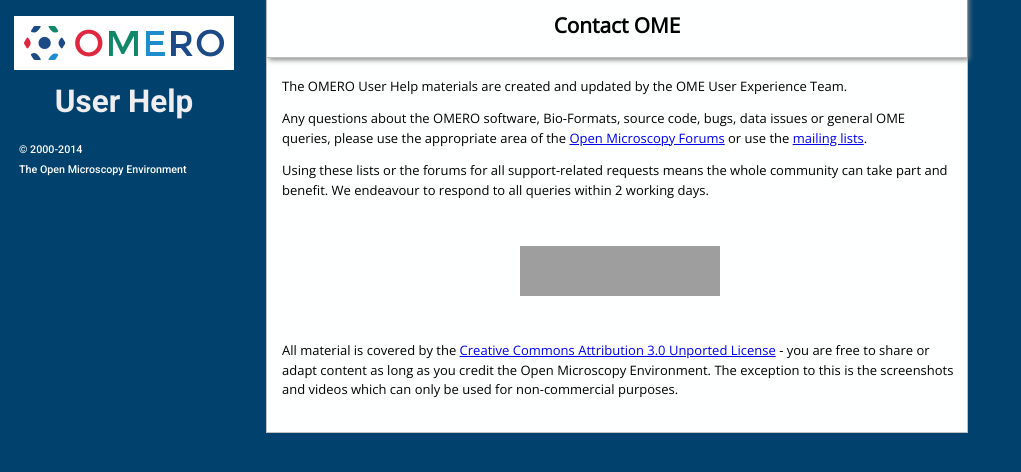
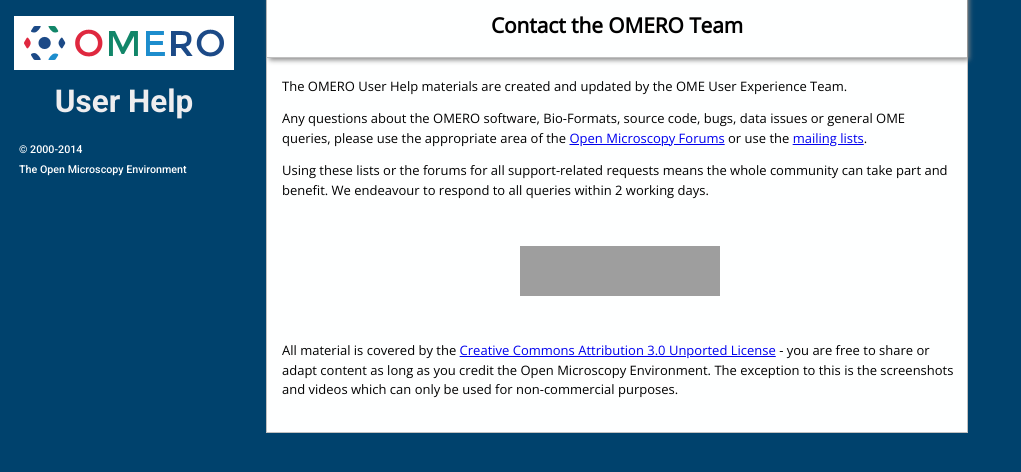
Before and after one commit to snoopycrimecop/ome-help, a Jekyll site: the page built from contact.html, in a window 1280 px wide. Shown: the top 472 px of the page, without its empty margins (0-1021 px from the left). Built offline with Jekyll 4.4.1, drawn with Linux system fonts in a browser that asks for light colours; Markdown is read by kramdown in place of the engine named in the settings; grey boxes are pictures that could not be loaded.

Commit message:
Change OME Team to OMERO Team - menu and page header.

```diff
--- a/_layouts/default.html
+++ b/_layouts/default.html
@@ -75,7 +75,7 @@
             link: resources.html
           - name: Previous Versions
             link: previous.html
-          - name: Contact OME
+          - name: Contact the OMERO Team
             link: contact.html
           - name: Main OME Website
             href: http://www.openmicroscopy.org/site" target="_blank
--- a/contact.html
+++ b/contact.html
@@ -1,6 +1,6 @@
 ---
 layout: default
-title: Contact OME
+title: Contact the OMERO Team
 menu-id: l1-more
 description: Details on how to contact the OME and OMERO community and development teams with any questions, issues or problems.
 ---
```
